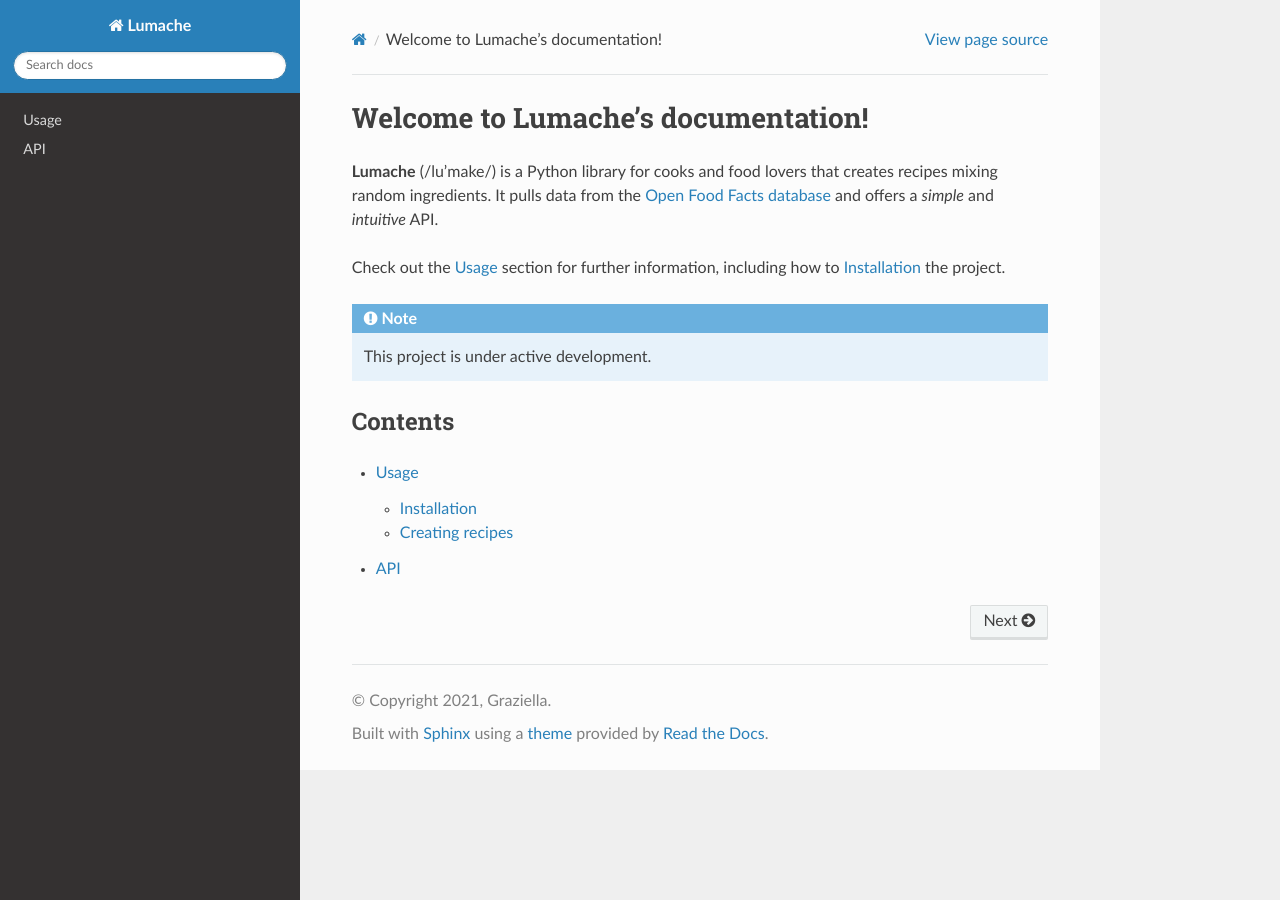
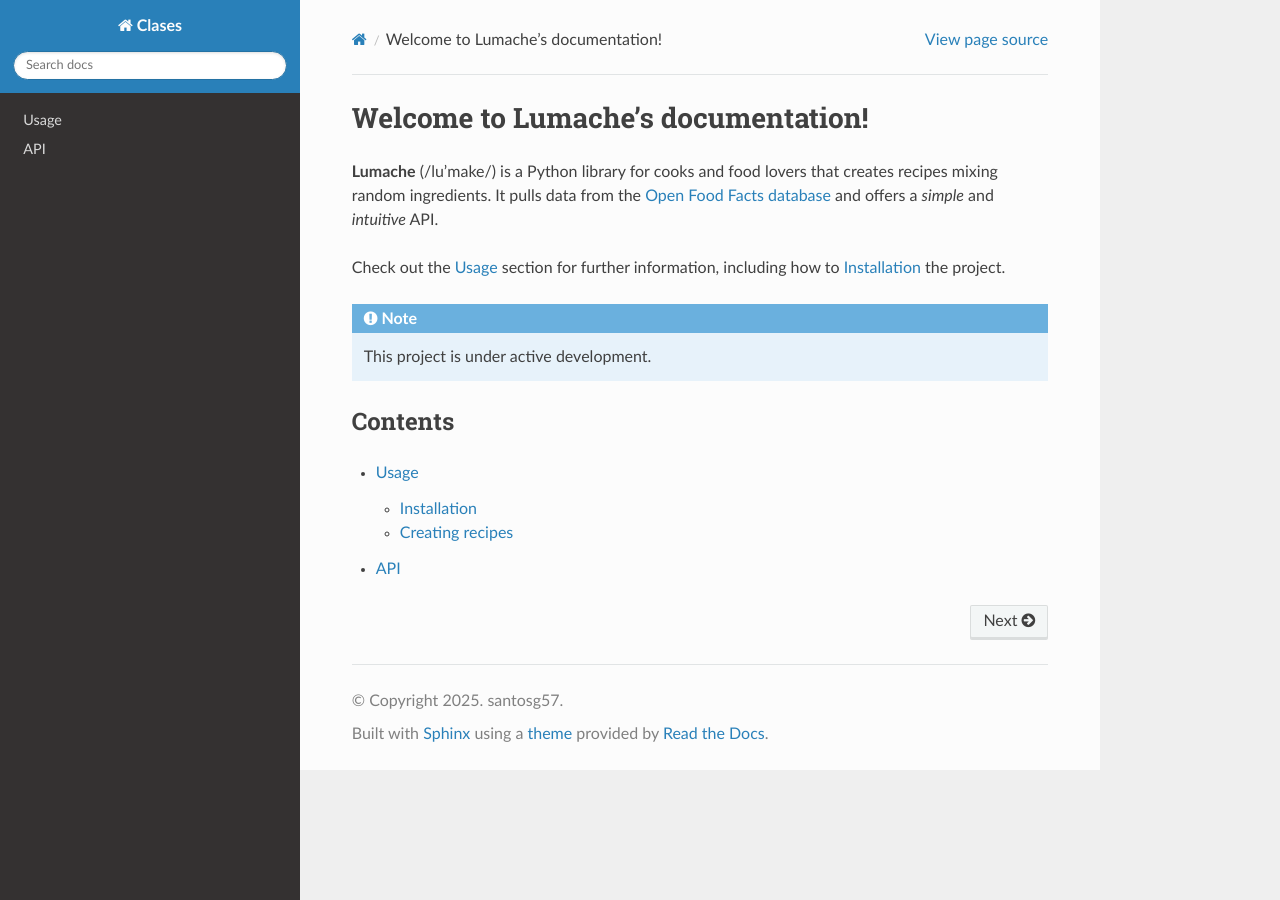
Before and after one commit to matecom57/santosg57-clasesparticulares, a Sphinx documentation site: the page built from docs/source/index.rst, in a window 1280 px wide. Built offline with Sphinx 7.4.7 and the Read the Docs theme 3.1.0, drawn with Linux system fonts in a browser that asks for light colours; pages that are not in the unit, such as notebooks, are missing from menus.

Commit message:
Test comité

```diff
--- a/docs/source/conf.py
+++ b/docs/source/conf.py
@@ -2,9 +2,9 @@
 
 # -- Project information
 
-project = 'Lumache'
-copyright = '2021, Graziella'
-author = 'Graziella'
+project = 'Clases'
+copyright = '2025. santosg57'
+author = 'santosg57'
 
 release = '0.1'
 version = '0.1.0'
```
